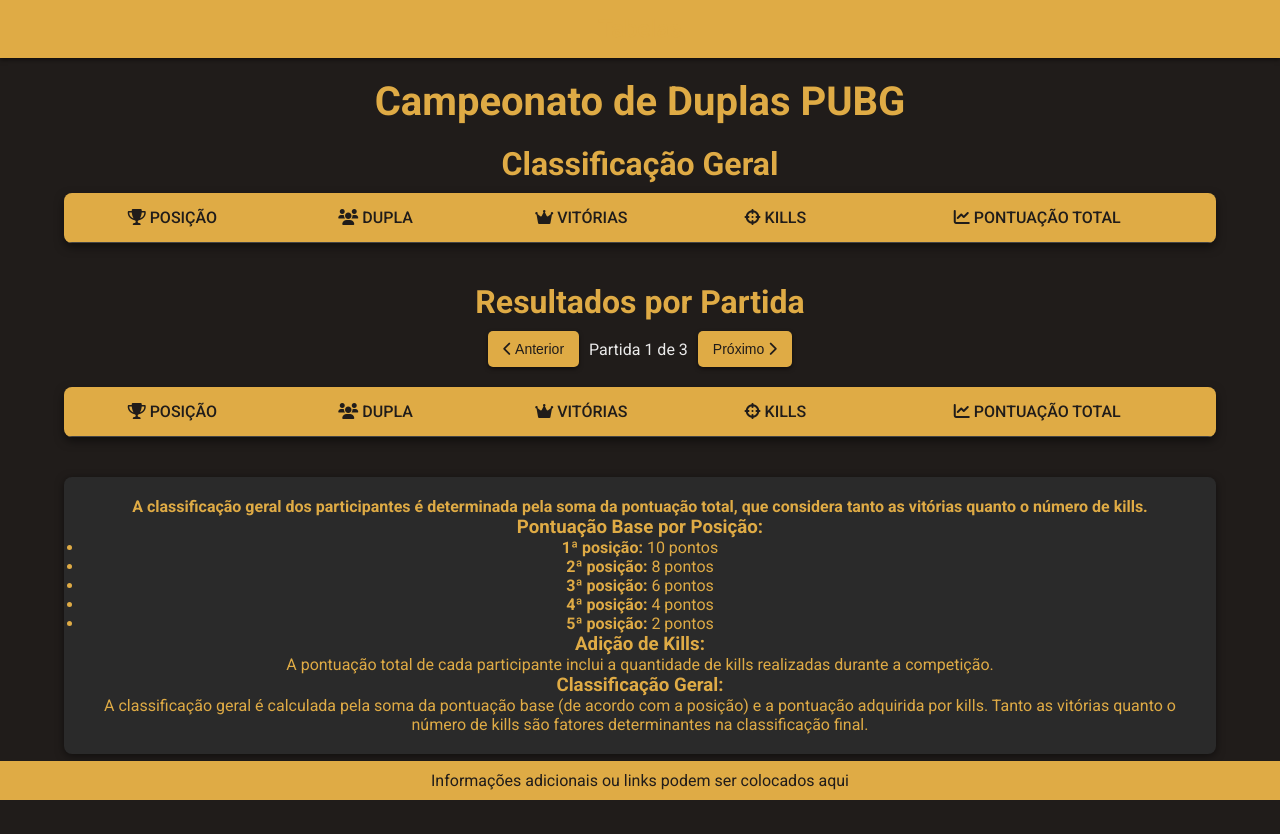
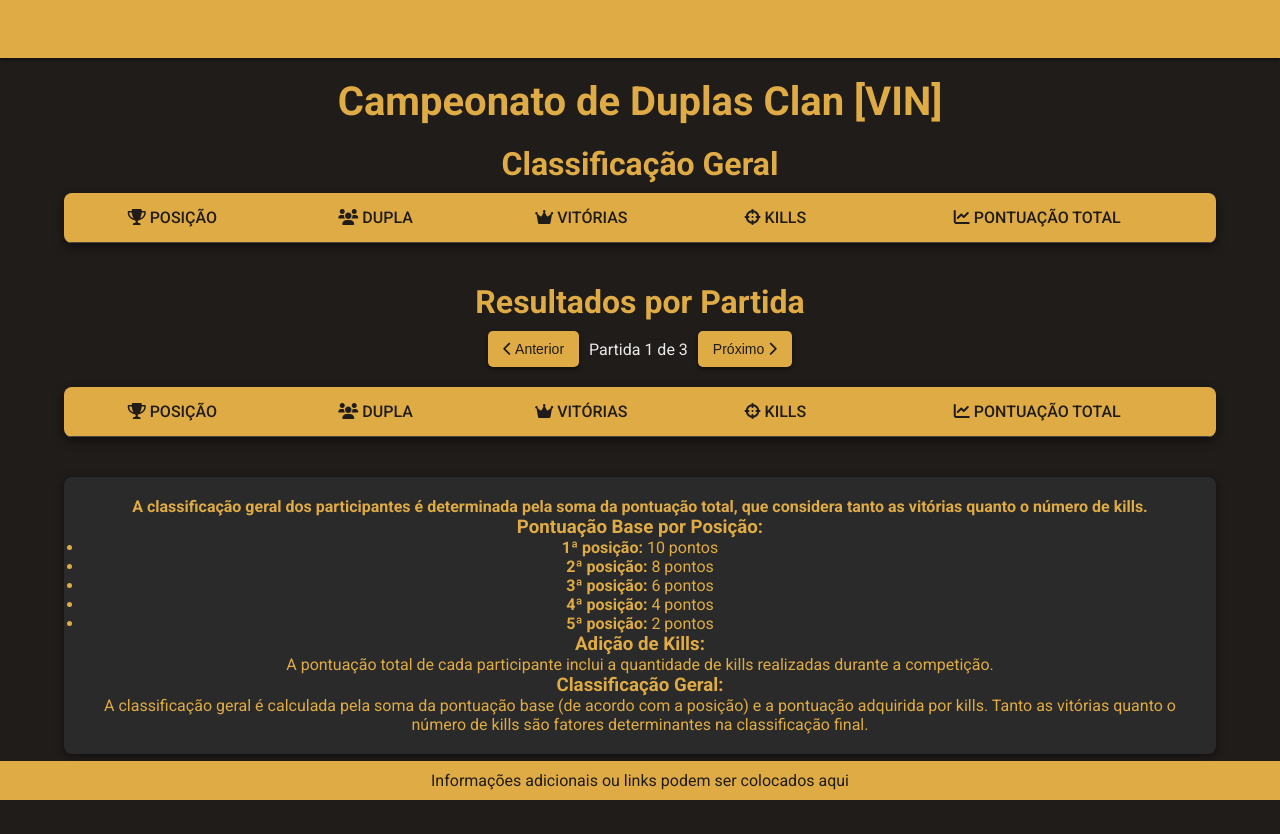
Before and after one commit to andreflp2/pubg_camp, a plain HTML site: page index.html in a window 1280 px wide. Drawn offline with Linux system fonts and the light colour scheme; no server answers.

Commit message:
Update index.html

```diff
--- a/index.html
+++ b/index.html
@@ -22,7 +22,7 @@
     </div>
 
     <header>
-        <h1>Campeonato de Duplas PUBG</h1>
+        <h1>Campeonato de Duplas Clan [VIN]</h1>
     </header>
 
     <main class="container">
```
